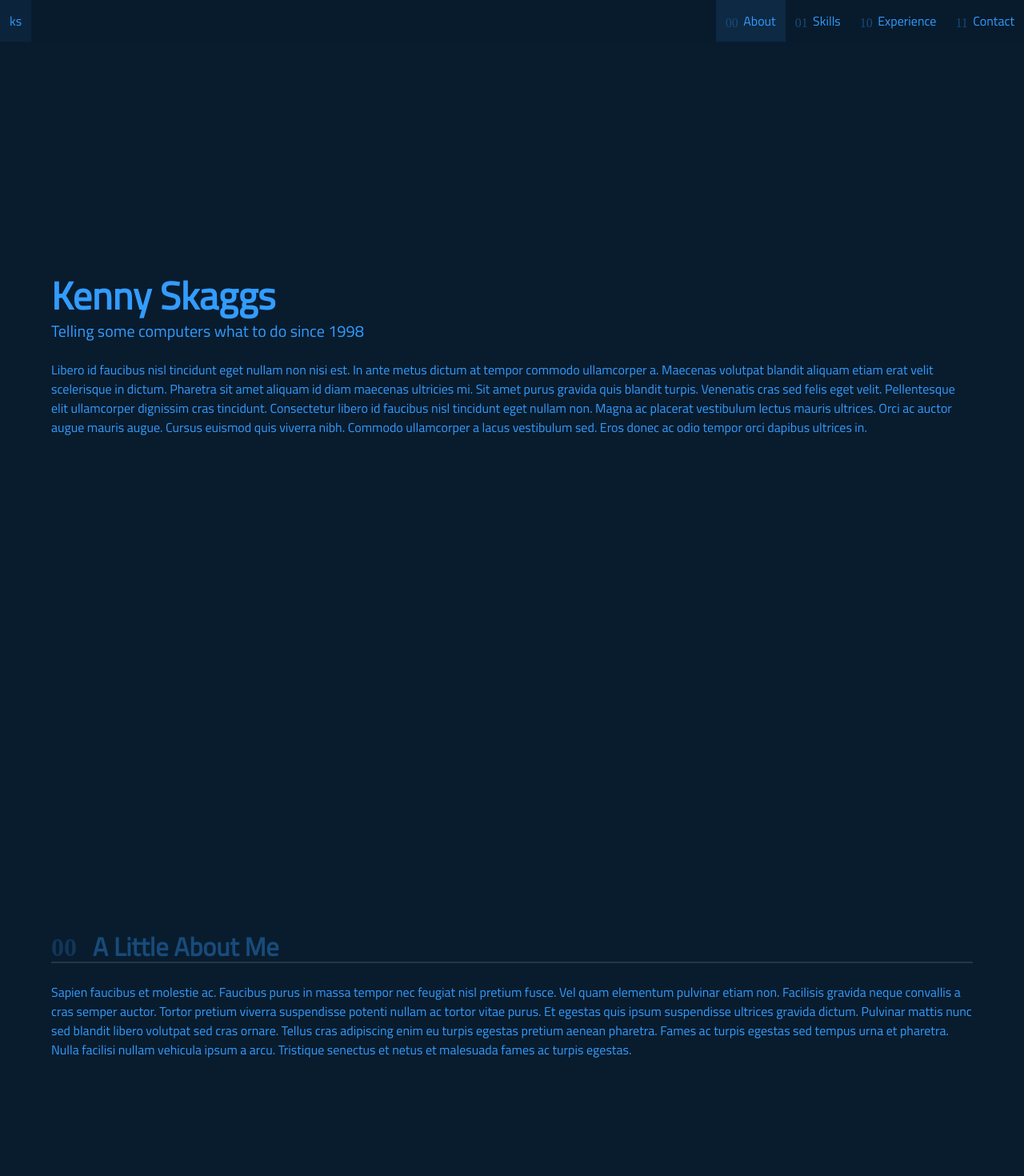
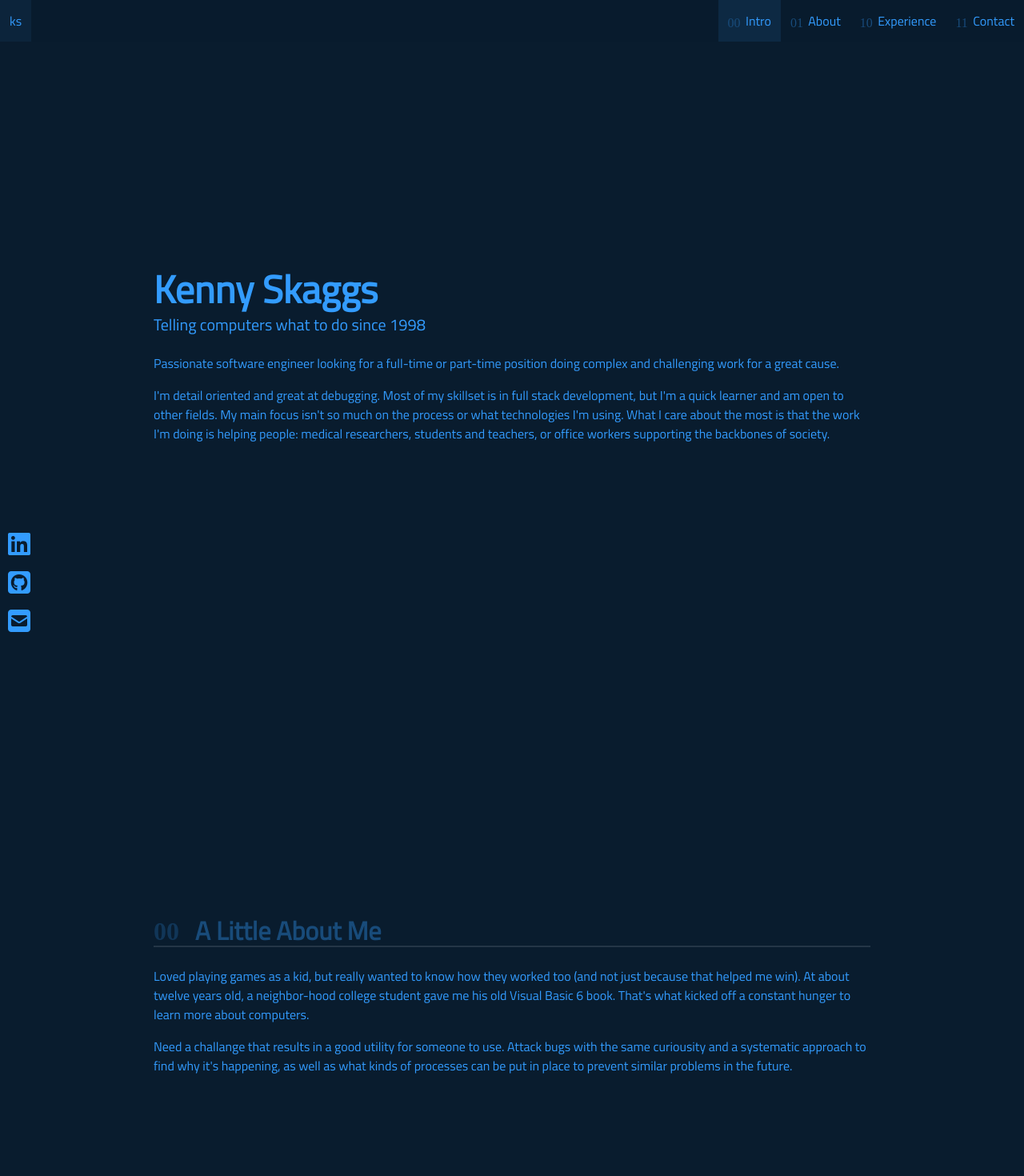
Before and after one commit to kenny-skaggs/portfolio, a React app: page / in a window 1280 px wide. Shown: the top 1470 px of the page at 80% size. Built offline with nearby package versions, Linux system fonts and the light colour scheme; a web font is replaced by a local one.

Commit message:
some scrapped work on skills, and media links

```diff
--- a/src/App.js
+++ b/src/App.js
@@ -1,14 +1,26 @@
 import React, { Component } from 'react';
 
+import BackgroundMask from './components/backgroundMask';
 import Navbar from './Navbar';
 import Intro from './pages/intro';
 import About from './pages/about';
-import Skills from './pages/skills';
 import Experience from './pages/experience';
 import Contact from './pages/contact';
+import IconDisplay from './components/iconDisplay';
 
 
 export default class App extends Component {
+    constructor(props) {
+        super(props);
+        this.state = {
+            showMask: false
+        };
+    }
+
+    onHoverChanged = (isHovering) => {
+        this.setState({ showMask: isHovering });
+    }
+
     render () {
         return (
             <div>
@@ -16,10 +28,11 @@ export default class App extends Component {
                 <div className='container'>
                     <Intro />
                     <About />
-                    <Skills />
                     <Experience />
                     <Contact />
                 </div>
+                <IconDisplay onHoverChanged={this.onHoverChanged}/>
+                <BackgroundMask show={this.state.showMask} />
             </div>
         )
     }
--- a/src/Navbar.js
+++ b/src/Navbar.js
@@ -21,10 +21,10 @@ export default class Navbar extends Component {
     }
 
     onScroll = (event) => {
-        if (this.isElementVisible('about')) {
+        if (this.isElementVisible('intro')) {
+            this.setState({activeSection: 'intro'});
+        } else if (this.isElementVisible('about')) {
             this.setState({activeSection: 'about'});
-        } else if (this.isElementVisible('skills')) {
-            this.setState({activeSection: 'skills'});
         } else if (this.isElementVisible('experience')) {
             this.setState({activeSection: 'experience'});
         } else if (this.isElementVisible('contact')) {
@@ -34,7 +34,7 @@ export default class Navbar extends Component {
 
     render() {
         return (
-            <nav className='navbar'>
+            <nav className='navbar background-blur'>
                 <div className='navbar-brand'>
                     <NavLink targetId='intro'>
                         ks
@@ -49,11 +49,11 @@ export default class Navbar extends Component {
 
                 <div id='navbarMenu' className='navbar-menu'>
                     <div className='navbar-end'>
+                        <NavLink targetId='skills' active={ this.state.activeSection == 'intro' }>
+                            <span className='binary-display'>00</span> Intro
+                        </NavLink>
                         <NavLink targetId='about' active={this.state.activeSection == 'about'}>
-                            <span className='binary-display'>00</span> About
-                        </NavLink>
-                        <NavLink targetId='skills' active={ this.state.activeSection == 'skills' }>
-                            <span className='binary-display'>01</span> Skills
+                            <span className='binary-display'>01</span> About
                         </NavLink>
                         <NavLink targetId='experience' active={ this.state.activeSection == 'experience' }>
                             <span className='binary-display'>10</span> Experience
--- a/src/app.sass
+++ b/src/app.sass
@@ -15,17 +15,54 @@ $link-focus: $off-white
     font-family: MinecraftPixels
     src: url(/public/Minecraft.ttf)
 
-
 body
     background-color: $base-color
     color: $off-white
     font-family: 'Titillium Web', sans-serif
 
+.container
+    padding-left: 10vw
+    padding-right: 10vw
+
+.icon-display
+    position: fixed
+    bottom: 0
+    left: 0
+    display: flex
+    flex-direction: column
+    padding-right: 0.5em
+    z-index: 10
+
+    .icon
+        font-size: 2em
+
+.link-icon
+    display: flex
+    align-items: center
+    width: fit-content
+
+    &:hover
+        cursor: pointer
+
+    .detail
+        position: relative
+
 nav
     position: sticky !important
     top: 0
+
+.background-blur
     background-color: rgba($base-color, 0.8) !important
     backdrop-filter: blur(5px)
+
+.mask-display
+    position: fixed
+    top: 0
+    left: 0
+    bottom: 0
+    right: 0
+    background-color: rgba($base-color, 0.4) !important
+    backdrop-filter: blur(10px)
 
 p
     margin-top: 1em
@@ -61,3 +98,18 @@ p
     min-height: 100vh
     display: flex
     align-items: center
+
+.skill-container
+    display: flex
+    flex-wrap: wrap
+
+.skill-card
+    border: 1px solid $dark-other
+    border-radius: 5px
+    margin-right: 2em
+    margin-bottom: 2em
+    padding: 1em
+    background-color: $scheme-main
+
+    &:hover
+        cursor: pointer
--- /dev/null
+++ b/src/components/backgroundMask.js
@@ -0,0 +1,32 @@
+import {AnimatePresence, motion } from "framer-motion";
+import React, { Component } from "react";
+
+
+export default class extends Component {
+    render () {
+        let maskDisplay = '';
+        if (this.props.show) {
+            maskDisplay = (
+                <motion.div
+                    className='mask-display'
+                    key='mask-display'
+                    initial={{
+                        opacity: 0
+                    }}
+                    animate={{
+                        opacity: 1
+                    }}
+                    exit={{
+                        opacity: 0
+                    }}
+                />
+            )
+        }
+
+        return (
+            <AnimatePresence>
+                { maskDisplay }
+            </AnimatePresence>
+        );
+    }
+}
--- /dev/null
+++ b/src/components/iconDisplay.js
@@ -0,0 +1,32 @@
+import { motion } from 'framer-motion';
+import React, { Component } from 'react';
+
+import LinkIcon from './linkIcon';
+
+
+export default class extends Component {
+    render () {
+        return (
+            <motion.div className='icon-display'>
+                <LinkIcon
+                    onHoverChanged={this.props.onHoverChanged}
+                    iconSelector='fa-brands fa-linkedin'
+                    detailDisplay='linkedin.com/in/kennyskaggs'
+                    linkTarget='https://www.linkedin.com/in/kennyskaggs/'
+                />
+                <LinkIcon
+                    onHoverChanged={this.props.onHoverChanged}
+                    iconSelector='fa-brands fa-square-github'
+                    detailDisplay='github.com/kenny-skaggs'
+                    linkTarget='https://github.com/kenny-skaggs'
+                />
+                <LinkIcon
+                    onHoverChanged={this.props.onHoverChanged}
+                    iconSelector='fas fa-square-envelope'
+                    detailDisplay='skaggskd88@gmail.com'
+                    linkTarget='mailto:skaggskd88@gmail.com'
+                />
+            </motion.div>
+        );
+    }
+}
--- /dev/null
+++ b/src/components/linkIcon.js
@@ -0,0 +1,67 @@
+import { AnimatePresence, motion } from 'framer-motion';
+import React, { Component } from 'react';
+
+
+export default class extends Component {
+    constructor(props) {
+        super(props);
+        this.state = {
+            isHovered: false
+        }
+    }
+
+    onHoverStart = () => {
+        this.setState({ isHovered: true });
+        this.props.onHoverChanged(true);
+    }
+
+    onHoverEnd = () => {
+        this.setState({ isHovered: false });
+        this.props.onHoverChanged(false);
+    }
+
+    render () {
+        let detailDisplay = '';
+        if (this.state.isHovered && window.innerWidth > 700) {
+            detailDisplay = (
+                <motion.span
+                    className='detail'
+                    key='detail'
+                    initial={{
+                        left: -20,
+                        opacity: 0,
+                        transition: { ease: 'easeIn' }
+                    }}
+                    exit={{
+                        left: 30,
+                        opacity: 0
+                    }}
+                    animate={{
+                        left: 0,
+                        opacity: 1
+                    }}
+                >
+                    {this.props.detailDisplay}
+                </motion.span>
+            );
+        }
+
+        return (
+            <motion.div
+                className='link-icon'
+                onMouseEnter={this.onHoverStart}
+                onMouseLeave={this.onHoverEnd}
+                onClick={() => window.open(this.props.linkTarget)}
+            >
+                <AnimatePresence>
+                    <span
+                        className='icon is-large'
+                    >
+                        <i className={this.props.iconSelector} />
+                    </span>
+                    {detailDisplay}
+                </AnimatePresence>
+            </motion.div>
+        )
+    }
+}
--- /dev/null
+++ b/src/components/skillsCard.js
@@ -0,0 +1,43 @@
+import { motion } from 'framer-motion';
+import React, { Component } from 'react';
+
+
+export default class extends Component {
+    constructor(props) {
+        super(props);
+        this.state = {
+            active: false
+        };
+    }
+
+    render () {
+        let selectedAnimation = '';
+        let hoverAnimation = {
+            'border-color': '#008'
+        }
+        if (this.state.active) {
+            selectedAnimation = {
+                width: '100%',
+                transition: {duration: 5}
+            };
+            hoverAnimation = '';
+        }
+        return (
+            <motion.div
+                className='skill-card'
+                whileHover={hoverAnimation}
+                animate={selectedAnimation}
+                onClick={() => this.setState({ active: !this.state.active })}
+            >
+                <h1 className='title is-5'>
+                    {this.props.title}
+                </h1>
+                <ul>
+                    {this.props.skills.map((skill, index) => (
+                        <li key={index}>{ skill }</li>
+                    ))}
+                </ul>
+            </motion.div>
+        )
+    }
+}
--- a/src/pages/about.js
+++ b/src/pages/about.js
@@ -11,7 +11,18 @@ export default class extends Component {
                 <Title>
                     <span className='binary-display'>00</span> A Little About Me
                 </Title>
-                <p>Sapien faucibus et molestie ac. Faucibus purus in massa tempor nec feugiat nisl pretium fusce. Vel quam elementum pulvinar etiam non. Facilisis gravida neque convallis a cras semper auctor. Tortor pretium viverra suspendisse potenti nullam ac tortor vitae purus. Et egestas quis ipsum suspendisse ultrices gravida dictum. Pulvinar mattis nunc sed blandit libero volutpat sed cras ornare. Tellus cras adipiscing enim eu turpis egestas pretium aenean pharetra. Fames ac turpis egestas sed tempus urna et pharetra. Nulla facilisi nullam vehicula ipsum a arcu. Tristique senectus et netus et malesuada fames ac turpis egestas.</p>
+                <p>
+                    Loved playing games as a kid, but really wanted to know how they worked too (and not
+                    just because that helped me win). At about twelve years old, a neighbor-hood college
+                    student gave me his old Visual Basic 6 book. That's what kicked off a constant hunger
+                    to learn more about computers.
+                </p>
+                <p>
+                    Need a challange that results in a good utility for someone to use. Attack bugs with
+                    the same curiousity and a systematic approach to find why it's happening, as well
+                    as what kinds of processes can be put in place to prevent similar problems in the
+                    future.
+                </p>
             </Section>
         )
     }
--- a/src/pages/intro.js
+++ b/src/pages/intro.js
@@ -12,10 +12,18 @@ export default class extends Component {
                     Kenny Skaggs
                 </h1>
                 <h1 className='subtitle'>
-                    Telling some computers what to do since 1998
+                    Telling computers what to do since 1998
                 </h1>
                 <p>
-                    Libero id faucibus nisl tincidunt eget nullam non nisi est. In ante metus dictum at tempor commodo ullamcorper a. Maecenas volutpat blandit aliquam etiam erat velit scelerisque in dictum. Pharetra sit amet aliquam id diam maecenas ultricies mi. Sit amet purus gravida quis blandit turpis. Venenatis cras sed felis eget velit. Pellentesque elit ullamcorper dignissim cras tincidunt. Consectetur libero id faucibus nisl tincidunt eget nullam non. Magna ac placerat vestibulum lectus mauris ultrices. Orci ac auctor augue mauris augue. Cursus euismod quis viverra nibh. Commodo ullamcorper a lacus vestibulum sed. Eros donec ac odio tempor orci dapibus ultrices in.
+                    Passionate software engineer looking for a full-time or part-time position doing complex and
+                    challenging work for a great cause.
+                </p>
+                <p>
+                    I'm detail oriented and great at debugging. Most of my skillset is in full stack
+                    development, but I'm a quick learner and am open to other fields. My main focus isn't
+                    so much on the process or what technologies I'm using. What I care about the most is
+                    that the work I'm doing is helping people: medical researchers, students and teachers,
+                    or office workers supporting the backbones of society.
                 </p>
             </Section>
         )
--- a/src/pages/skills.js
+++ b/src/pages/skills.js
@@ -2,6 +2,7 @@ import React, { Component } from 'react';
 
 import Title from '../components/title';
 import Section from '../components/section';
+import SkillsCard from '../components/skillsCard';
 
 
 export default class extends Component {
@@ -12,8 +13,31 @@ export default class extends Component {
                     <span className='binary-display'>01</span> My Skills
                 </Title>
                 <p>
-                    In dictum non consectetur a erat nam at lectus. Eu scelerisque felis imperdiet proin fermentum leo. Ornare arcu odio ut sem nulla pharetra diam sit amet. A diam maecenas sed enim. Pulvinar neque laoreet suspendisse interdum consectetur libero id faucibus. Pellentesque diam volutpat commodo sed egestas egestas fringilla phasellus faucibus. Ipsum a arcu cursus vitae congue mauris rhoncus aenean. Facilisis leo vel fringilla est. Parturient montes nascetur ridiculus mus. Eu ultrices vitae auctor eu augue ut lectus arcu. Nulla aliquet porttitor lacus luctus accumsan tortor posuere ac. Adipiscing at in tellus integer feugiat scelerisque varius morbi enim. Porttitor leo a diam sollicitudin tempor id eu nisl. Sit amet aliquam id diam. Egestas purus viverra accumsan in. Neque gravida in fermentum et sollicitudin ac orci. Posuere ac ut consequat semper. Mauris ultrices eros in cursus turpis massa. Eget gravida cum sociis natoque penatibus et. Egestas quis ipsum suspendisse ultrices.
+                    Most of my skills are focused on web development, but I've also had other interests
+                    and enjoy learning new things on my own.
                 </p>
+                <p>&nbsp;</p>
+                <p>
+                    Click on a section to learn more.
+                </p>
+                <div className='skill-container'>
+                    <SkillsCard
+                        title='Front-end Development'
+                        skills={ ['Javascript', 'Vue.js / React', 'JQuery', 'CSS'] }
+                    />
+                    <SkillsCard
+                        title='Backend Development'
+                        skills={ ['Frameworks (Flask/Django)', 'Rest API Design'] }
+                    />
+                    <SkillsCard
+                        title='Database Administration'
+                        skills={ ['MySQL', 'Schema Design'] }
+                    />
+                    <SkillsCard
+                        title='Miscellaneous'
+                        skills={ ['Git with Github', 'Agile Methodology'] }
+                    />
+                </div>
             </Section>
         );
     }
```
Also changed, not shown: 1 other file (tests, documents, lock files or other folders).
